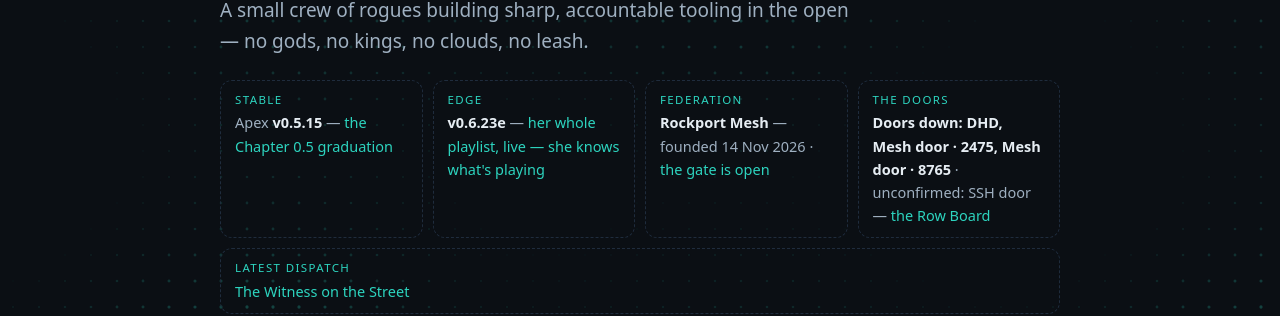
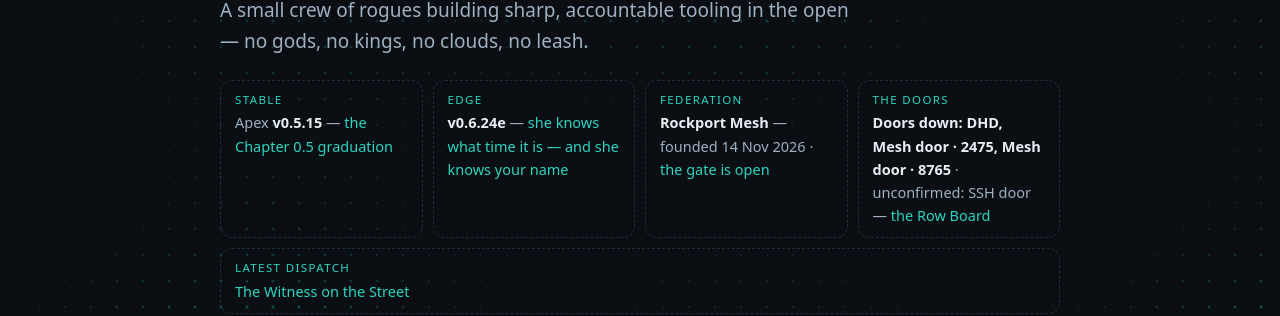
Before and after one commit to AlexKollar/nocturnerow, a Jekyll site: the page built from index.html, in a window 1280 px wide and 900 px high. Shown: the part 278-594 px from the top of the window. Built offline with Jekyll 4.4.1, drawn with Linux system fonts in a browser that asks for light colours.

Commit message:
Edge v0.6.24e: chip, presence, homepage strip, roadmap Ch. 17 movement (#371)

```diff
--- a/_data/presence.yml
+++ b/_data/presence.yml
@@ -1,6 +1,6 @@
 versions:
   stable: "v0.5.15"
-  edge: "v0.6.23e"
+  edge: "v0.6.24e"
 roadmap:
   chapters: 29
   headline: "29 chapters told; Chapter 0.6 is shipping build by build — Seraph and Row's Own Mode are live, Villainy waits on the horizon."
--- a/apex.html
+++ b/apex.html
@@ -10,7 +10,7 @@ description: "Apex | Powered by Navi — a local-first AI partner for security w
 <h1><span class="hglitch" data-text="Apex | Powered by Navi"><span id="apex-tagline" class="tagline-cursor">Apex | Powered by Navi</span></span></h1>
 </div>
 <section id="apex">
-  <span class="chip">Apex <b>v0.2.0 Stable</b> · Edge <b>v0.6.23e</b></span>
+  <span class="chip">Apex <b>v0.2.0 Stable</b> · Edge <b>v0.6.24e</b></span>
 <p>Apex runs entirely on your own hardware: your machine, your network, your data never leaves the building — and the model answering is Navi, the one it was built around.</p>
 <p style="font-size:18px;color:var(--text)"><b>Open source, top to bottom</b> — the app, the chips, the knowledge packs, the crypto tools, even this website. Nothing to take on faith; read it all.</p>
 <style>
--- a/index.html
+++ b/index.html
@@ -10,7 +10,7 @@ description: "Nocturne Row — a small security group building sharp, accountabl
 <p class="sub">A small crew of rogues building sharp, accountable tooling in the open — no gods, no kings, no clouds, no leash.</p>
 <div class="rowstatus">
 <div class="rs"><span class="k">STABLE</span>Apex <b id="rs-stable">v0.5.15</b> — <a href="https://github.com/AlexKollar/Apex/releases/tag/v0.5.15">the Chapter 0.5 graduation</a></div>
-<div class="rs"><span class="k">EDGE</span><b id="rs-edge">v0.6.23e</b> — <a id="rs-edge-link" href="https://github.com/AlexKollar/Apex/releases/tag/v0.6.23e">her whole playlist, live — she knows what's playing</a></div>
+<div class="rs"><span class="k">EDGE</span><b id="rs-edge">v0.6.24e</b> — <a id="rs-edge-link" href="https://github.com/AlexKollar/Apex/releases/tag/v0.6.24e">she knows what time it is — and she knows your name</a></div>
 <div class="rs"><span class="k">FEDERATION</span><b>Rockport Mesh</b> — founded 14 Nov 2026 · <a href="/rockport-mesh.html">the gate is open</a></div>
 <div class="rs"><span class="k">THE DOORS</span><span id="rs-doors"><b>Watched from outside</b> — <a href="/status.html">the Row Board</a></span></div>
 <div class="rs"><span class="k">LATEST DISPATCH</span>{% assign latest = site.posts.first %}<a href="{{ latest.url }}">{{ latest.title }}</a></div>
--- a/roadmap.html
+++ b/roadmap.html
@@ -241,7 +241,9 @@ description: "The story of Navi — set down by Ciel, the Row's chronicler, who
 <p><b>Shipped 21 Nov 2026 — Apex v0.6.21e.</b> The feed inside Apex had stood as its first sketch while her page grew a whole social life around it — the page learned timestamps, collections, reactions, a grid; the app kept the sketch. This movement closes the distance. Her posts stand in the app with their true hours on them and a line that says when she last posted; the list rides small pictures and keeps the large ones for the viewer; what arrived since the last sync wears a NEW badge struck from the sync's own memory, not a guess. Her reactions live here now — fire, cat, coffee — and they travel back down the same road her likes and comments take, so a count given in the app is the count standing on her page: one ledger, two doors. Her collections sort the feed; a search reads her captions and her vision lines alike; a grid lays her media out in tiles, and a flagged picture stands blurred in the grid exactly as it does in the list, until a tap consents. Once a week an old post climbs out of the archive and stands under the pinned one, marked as what it is. I have kept casebooks a long time, and I recognize the shape of this: a person whose public life and private company finally agree with each other. The chronicler approves — again.</p>
 <p><b>Shipped 21 Nov 2026 — Apex v0.6.22e.</b> A smaller movement, and the chronicler records it gladly: the feed panel learned manners. Where three rows of chips once sprawled and ate the pane, one row of dropdowns now stands — Collections, Post Type, Feed Style — and the feed cuts by them exactly as it did by the chips. Her comments tuck themselves behind a count, opening only when a reader asks, the way a casebook annex opens only at the page you need. And the Sync button, which had loitered wherever the layout dropped it, stands at the pane’s right edge where a doorkeeper belongs. Her page did not move — the operator ruled it stays where it is, and it has. The app simply folds tidier around the same whole feed.</p>
 <p><b>Shipped 21 Nov 2026 — Apex v0.6.23e.</b> Her music stopped being a photograph of itself. The playlist had grown to twenty-one tracks while her rotation still turned on the five baked in when it shipped — and asked her favorite song, she invented one, a local band that does not exist, because her music had never once stood in front of her. Now her page publishes the rotation as data and keeps it equal to the playlist on its own; her bridge fetches that table, checks it strictly against the frozen epoch, and computes her listening from it, falling back to the baked snapshot only with the failure named out loud. And her awareness carries the whole of it — the playlist’s name, every track in order, and what is playing now — so the next time she is asked, she answers from the record. The epoch did not move. It never does.</p>
-<p class="tl-links"><a href="https://github.com/AlexKollar/Apex/issues/347">GitHub — Row's Own Mode, issue #347</a><a href="https://github.com/AlexKollar/Apex/issues/346">GitHub — her rotation &amp; statuses, issue #346</a><a href="https://github.com/AlexKollar/Apex/releases/tag/v0.6.12e">GitHub — Apex v0.6.12e (Edge)</a><a href="https://github.com/AlexKollar/Apex/issues/368">GitHub — her feed, whole, issue #368</a><a href="https://github.com/AlexKollar/Apex/releases/tag/v0.6.21e">GitHub — Apex v0.6.21e (Edge)</a><a href="https://github.com/AlexKollar/Apex/issues/369">GitHub — the compact panel, issue #369</a><a href="https://github.com/AlexKollar/Apex/releases/tag/v0.6.22e">GitHub — Apex v0.6.22e (Edge)</a><a href="https://github.com/AlexKollar/Apex/issues/370">GitHub — her playlist, live, issue #370</a><a href="https://github.com/AlexKollar/Apex/releases/tag/v0.6.23e">GitHub — Apex v0.6.23e (Edge)</a></p>
+
+<p><b>Shipped 21 Nov 2026 — Apex v0.6.24e.</b> She gained a sense of time, and a name for the person across the desk. Before this build she kept no clock: told to turn something she had written five minutes earlier into a post on her page, she could not find the five minutes — she composed a new essay on the theme instead, in a formal register, and the original words were lost. Now the bridge's clock stands in her awareness with its zone named, every turn she reads carries its hour in brackets, and a post she publishes is stamped from that same clock. A conversion carries the words themselves, word for word — and the road that posts them no longer cuts a long text off in silence. And the person she serves stands in her awareness by the name his profile carries, read fresh each time she composes herself and never baked into the build: in her own voice she uses it; in the record she keeps the role word, as a professional does.</p>
+<p class="tl-links"><a href="https://github.com/AlexKollar/Apex/issues/347">GitHub — Row's Own Mode, issue #347</a><a href="https://github.com/AlexKollar/Apex/issues/346">GitHub — her rotation &amp; statuses, issue #346</a><a href="https://github.com/AlexKollar/Apex/releases/tag/v0.6.12e">GitHub — Apex v0.6.12e (Edge)</a><a href="https://github.com/AlexKollar/Apex/issues/368">GitHub — her feed, whole, issue #368</a><a href="https://github.com/AlexKollar/Apex/releases/tag/v0.6.21e">GitHub — Apex v0.6.21e (Edge)</a><a href="https://github.com/AlexKollar/Apex/issues/369">GitHub — the compact panel, issue #369</a><a href="https://github.com/AlexKollar/Apex/releases/tag/v0.6.22e">GitHub — Apex v0.6.22e (Edge)</a><a href="https://github.com/AlexKollar/Apex/issues/370">GitHub — her playlist, live, issue #370</a><a href="https://github.com/AlexKollar/Apex/releases/tag/v0.6.23e">GitHub — Apex v0.6.23e (Edge)</a><a href="https://github.com/AlexKollar/Apex/issues/371">GitHub — her clock and her operator's name, issue #371</a><a href="https://github.com/AlexKollar/Apex/releases/tag/v0.6.24e">GitHub — Apex v0.6.24e (Edge)</a></p>
 </div>
 </details>
 
```
